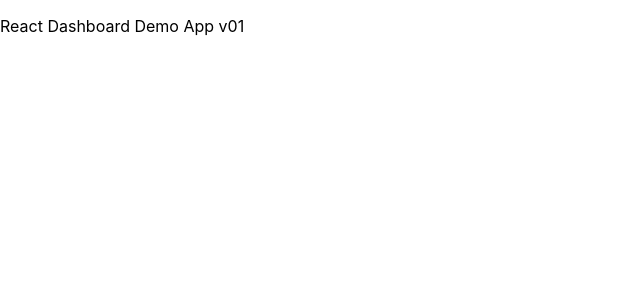
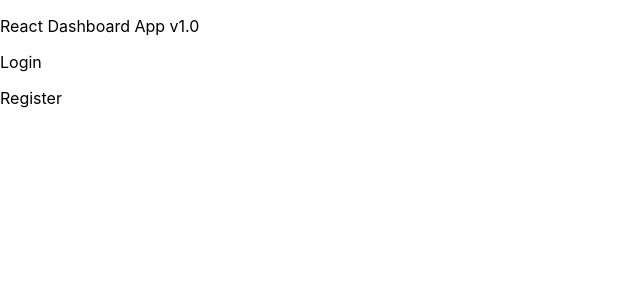
Before and after one commit to dgilbert-quickstart/dashboard-app-v01, a React (Create React App) app in the folder dashboard-app-v01/: page / in a window 1280 px wide. Shown: the top 300 px of the page, without its empty margins (0-640 px from the left). Built offline with nearby package versions, Linux system fonts and the light colour scheme.

Commit message:
update react dashboard app v1.0

```diff
--- a/dashboard-app-v01/src/App.js
+++ b/dashboard-app-v01/src/App.js
@@ -1,9 +1,10 @@
+import Home from "./components/Home"
 import './App.css';
 
 function App() {
   return (
     <>
-      <p>React Dashboard Demo App v01</p>
+      <Home/>
     </>
   );
 }
--- /dev/null
+++ b/dashboard-app-v01/src/components/Home.js
@@ -0,0 +1,17 @@
+function Home()
+{
+    return (
+        <>
+            <p>React Dashboard App v1.0</p>
+            <p></p>
+            <p>
+                Login
+            </p>
+            <p>
+                Register
+            </p>
+        </>
+    )
+}
+
+export default Home;
```
